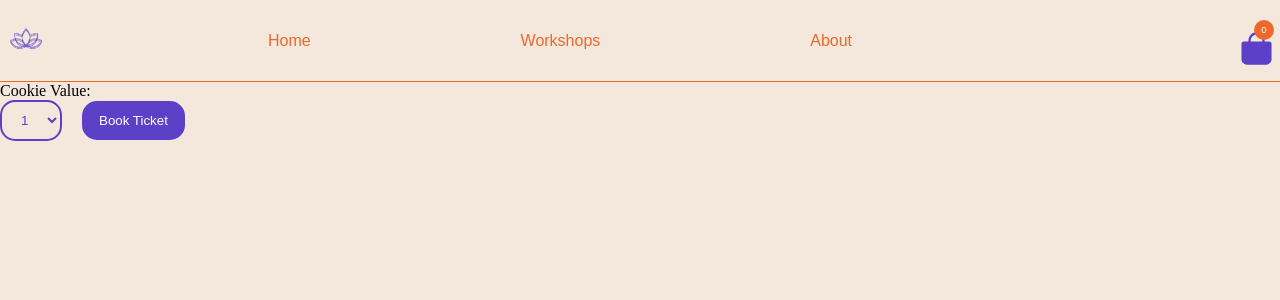
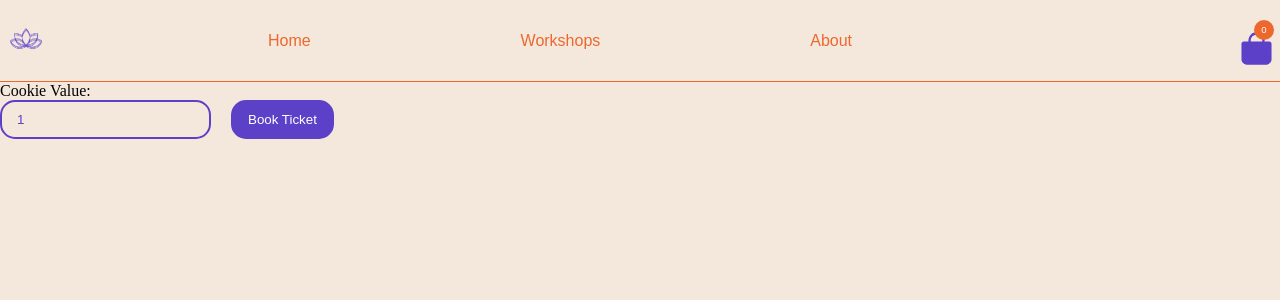
Before and after one commit to julessre/nextjs-ecommerce-store, a Next.js app: page /cookies in a window 1280 px wide. Shown: the top 300 px of the page. Built offline with nearby package versions, Linux system fonts and the light colour scheme; no server answers.

Commit message:
Change Select to Input for QUantity

```diff
--- a/app/workshops/[workshopID]/SetQuantityForm.tsx
+++ b/app/workshops/[workshopID]/SetQuantityForm.tsx
@@ -16,18 +16,20 @@ export default function SetQuantityForm(props: Props) {
   return (
     <div>
       <form>
-        <select
+        <input
           value={quantity}
           onChange={(event) => setQuantity(Number(event.currentTarget.value))}
           className={styles.quantity}
+          type="number"
+          min={1}
           data-test-id="product-quantity"
-        >
-          <option value="1">1</option>
+        />
+        {/* <option value="1">1</option>
           <option value="2">2</option>
           <option value="3">3</option>
           <option value="4">4</option>
-          <option value="5">5</option>
-        </select>
+          <option value="5">5</option> */}
+        {/* </input> */}
         <button
           formAction={async () => {
             router.refresh();
```
